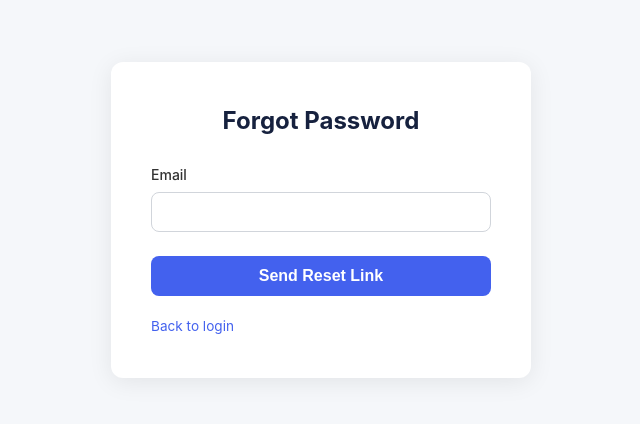
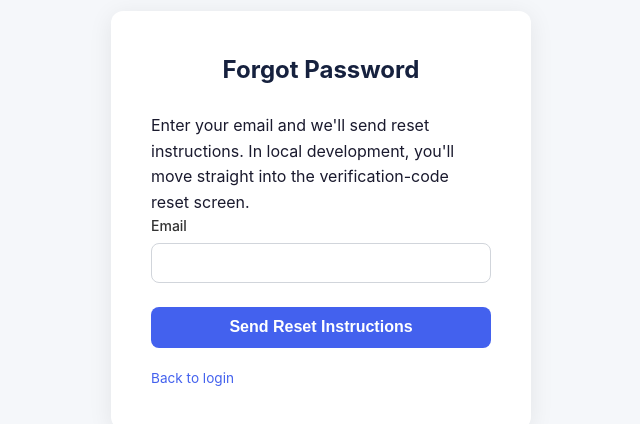
Before and after one commit to M677871/pharmacy-management-system, a React (Vite) app in the folder frontend/: page /auth/forgot-password in a window 1280 px wide. Shown: the part 180-604 px from the top of the page, without its empty margins (319-959 px from the left). Built offline with nearby package versions, Linux system fonts and the light colour scheme; no server answers.

Commit message:
Improve frontend forgot password user interface flow

```diff
--- a/frontend/src/features/auth/pages/ForgotPasswordPage.tsx
+++ b/frontend/src/features/auth/pages/ForgotPasswordPage.tsx
@@ -1,27 +1,43 @@
 import { useState, type FormEvent } from 'react';
-import { Link } from 'react-router-dom';
+import { Link, useNavigate } from 'react-router-dom';
 import { authService } from '../services/auth.service';
 import { AuthLayout } from '../components/AuthLayout';
+import {
+  clearPasswordResetContext,
+  writePasswordResetContext,
+} from '../utils/passwordResetContext';
 
 export function ForgotPasswordPage() {
+  const navigate = useNavigate();
   const [email, setEmail] = useState('');
   const [message, setMessage] = useState('');
-  const [resetToken, setResetToken] = useState('');
   const [error, setError] = useState('');
   const [loading, setLoading] = useState(false);
 
   const handleSubmit = async (e: FormEvent) => {
     e.preventDefault();
+    const normalizedEmail = email.trim().toLowerCase();
+
     setError('');
     setMessage('');
-    setResetToken('');
     setLoading(true);
     try {
-      const result = await authService.forgotPassword(email);
+      const result = await authService.forgotPassword(normalizedEmail);
+
+      if (result.mode === 'otp') {
+        writePasswordResetContext(normalizedEmail, result);
+
+        const params = new URLSearchParams({
+          mode: 'otp',
+          email: normalizedEmail,
+        });
+
+        navigate(`/auth/reset-password?${params.toString()}`);
+        return;
+      }
+
+      clearPasswordResetContext();
       setMessage(result.message);
-      if (result.resetToken) {
-        setResetToken(result.resetToken);
-      }
     } catch (err: any) {
       setError(err.response?.data?.message || 'Something went wrong');
     } finally {
@@ -31,6 +47,11 @@ export function ForgotPasswordPage() {
 
   return (
     <AuthLayout title="Forgot Password">
+      <p className="auth-copy">
+        Enter your email and we&apos;ll send reset instructions. In local
+        development, you&apos;ll move straight into the verification-code reset
+        screen.
+      </p>
       <form onSubmit={handleSubmit}>
         {error && <div className="error-message">{error}</div>}
         {message && <div className="success-message">{message}</div>}
@@ -45,28 +66,9 @@ export function ForgotPasswordPage() {
           />
         </div>
         <button type="submit" className="btn-primary" disabled={loading}>
-          {loading ? 'Sending…' : 'Send Reset Link'}
+          {loading ? 'Sending…' : 'Send Reset Instructions'}
         </button>
       </form>
-
-      {resetToken && (
-        <div style={{ marginTop: '1rem' }}>
-          <div className="success-message">
-            <strong>Dev only —</strong> reset token:
-            <br />
-            <code style={{ wordBreak: 'break-all', fontSize: '0.8rem' }}>
-              {resetToken}
-            </code>
-          </div>
-          <Link
-            to={`/auth/reset-password?token=${resetToken}`}
-            className="btn-primary"
-            style={{ display: 'block', textAlign: 'center', textDecoration: 'none', marginTop: '0.5rem' }}
-          >
-            Go to Reset Password
-          </Link>
-        </div>
-      )}
 
       <div className="auth-links">
         <Link to="/auth/login">Back to login</Link>
```
